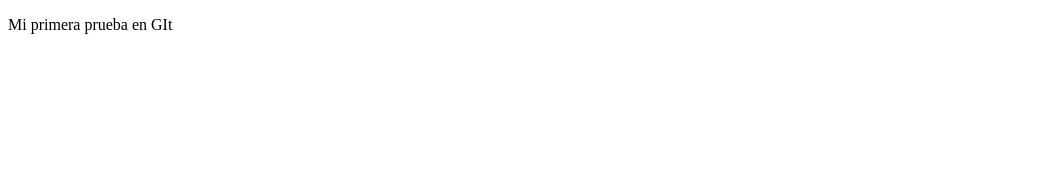
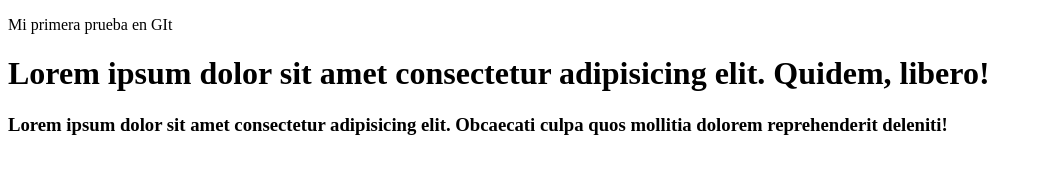
Before and after one commit to SUZETI/Prueba-Remoto, a plain HTML site: page index.html in a window 1280 px wide. Shown: the whole page, without its empty margins (0-1042 px from the left). Drawn offline with Linux system fonts and the light colour scheme.

Commit message:
Agregado h1,h3

```diff
--- a/index.html
+++ b/index.html
@@ -7,6 +7,9 @@
 </head>
 <body>
     <p>Mi primera prueba en GIt</p>
+    <h1>Lorem ipsum dolor sit amet consectetur adipisicing elit. Quidem, libero!</h1>
+    <h3>Lorem ipsum dolor sit amet consectetur adipisicing elit. Obcaecati culpa quos
+        mollitia dolorem reprehenderit deleniti!</h3>
 
 </body>
 </html>
```
